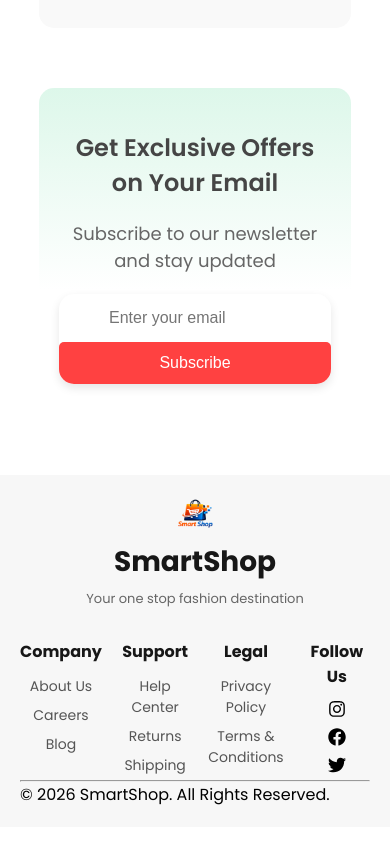
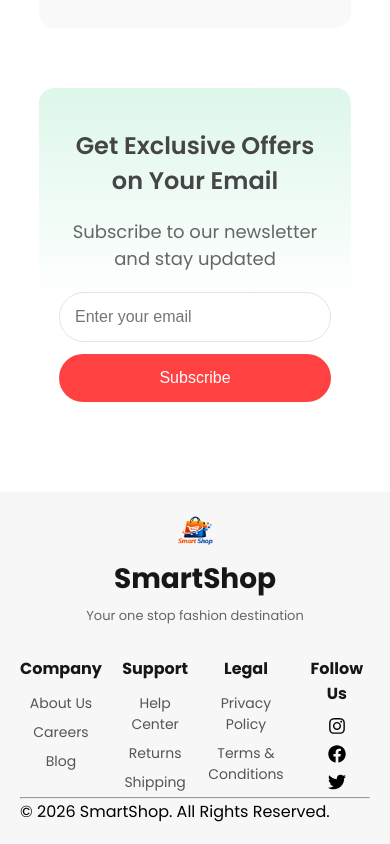
Before and after one commit to shubhamdhadse0827-cmd/SmartShop, a React (Vite) app in the folder Frontend/: page / in a window 390 px wide. Shown: the part 3554-4398 px from the top of the page. Built offline with nearby package versions, Linux system fonts and the light colour scheme.

Commit message:
Update newslatter css file in this file make the css responsive properly

```diff
--- a/Frontend/src/Components/NewsLatter/NewsLatter.css
+++ b/Frontend/src/Components/NewsLatter/NewsLatter.css
@@ -25,7 +25,6 @@
     font-size: 18px;
 }
 
-/* Subscribe Box */
 .subscribe-box {
     display: flex;
     width: 100%;
@@ -34,10 +33,9 @@
     border-radius: 50px;
     overflow: hidden;
     box-shadow: 0 4px 10px rgba(0,0,0,0.1);
-    border: 1 solid #e3e3e3;
+    border: 1px solid #e3e3e3;
 }
 
-/* Input */
 .subscribe-box input {
     flex: 1;
     padding: 15px 20px;
@@ -47,7 +45,6 @@
     margin-left: 30px;
 }
 
-/* Button */
 .subscribe-btn {
     padding: 0 25px;
     background-color: #ff4141;
@@ -59,7 +56,6 @@
     margin-top: 0px;
 }
 
-/* Hover + Active */
 .subscribe-btn:hover {
     background-color: #e63939;
 }
@@ -68,25 +64,41 @@
     transform: scale(0.95);
 }
 
-/* Message */
 .message {
     font-size: 14px;
     font-weight: 500;
 }
 
-/* Responsive */
-@media (max-width: 600px) {
+
+@media (max-width: 768px) {
+
     .newsLatter h1 {
         font-size: 24px;
     }
 
-    .subscribe-box {
+
+  .subscribe-box {
         flex-direction: column;
-        border-radius: 15px;
+        background: transparent;
+        box-shadow: none;
+        gap: 12px;
+        border: none;
+        border-radius: 0;
+        overflow: visible;
+    }
+
+    .subscribe-box input {
+        width: 100%;
+        margin-left: 0;
+        border-radius: 30px;
+        border: 1px solid #e3e3e3;
+        background: white;
+        padding: 15px;
     }
 
     .subscribe-btn {
         width: 100%;
-        padding: 12px;
+        border-radius: 30px;  /* ✅ button ka apna radius */
+        padding: 15px;
     }
 }
```
